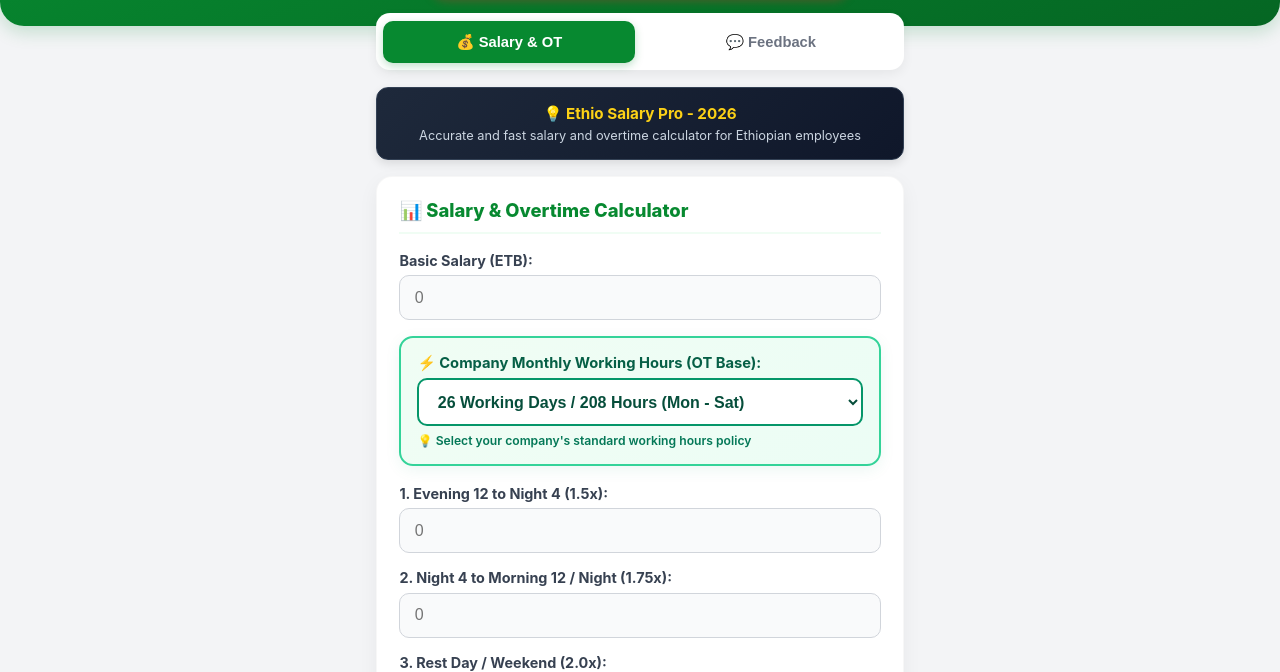
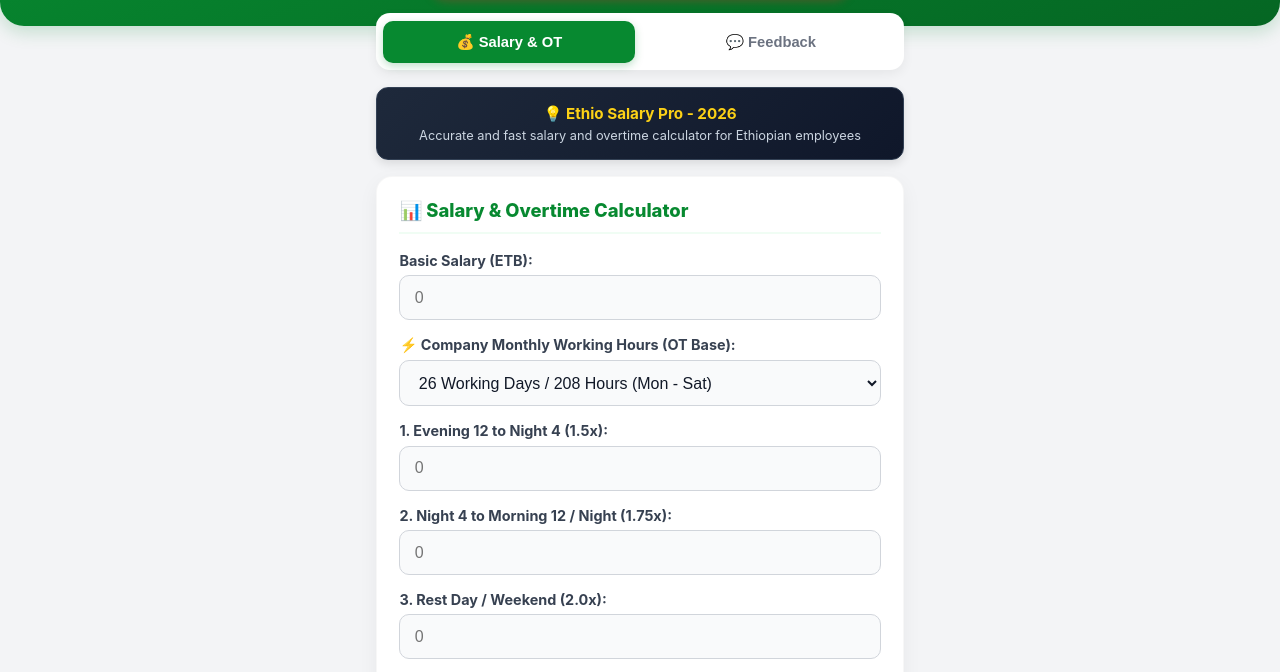
Before and after one commit to wendewende717-pixel/ethio-tools, a plain HTML site: page index.html in a window 1280 px wide. Shown: the part 151-823 px from the top of the page. Drawn offline with Linux system fonts and the light colour scheme.

Commit message:
Update index.html

```diff
--- a/index.html
+++ b/index.html
@@ -184,36 +184,6 @@
             box-shadow: 0 0 0 3px rgba(7, 137, 48, 0.12);
         }
 
-        /* 🌟 የተለየ ትኩረት የሚስብ የፕሮፌሽናል OT ሰዓት ማስተካከያ ዲዛይን */
-        .ot-highlight-box {
-            background: linear-gradient(135deg, #f0fdf4 0%, #ecfdf5 100%);
-            border: 2px solid #34d399;
-            border-radius: 14px;
-            padding: 1rem;
-            margin-bottom: 1.2rem;
-            box-shadow: 0 4px 15px rgba(5, 150, 105, 0.08);
-        }
-        .ot-highlight-box label {
-            color: #065f46;
-            font-size: 0.92rem;
-            display: flex;
-            align-items: center;
-            gap: 0.4rem;
-        }
-        .ot-highlight-box select {
-            border: 2px solid #059669;
-            background-color: #ffffff;
-            font-weight: 700;
-            color: #064e3b;
-        }
-        .ot-hint-text {
-            font-size: 0.76rem;
-            color: #047857;
-            margin-top: 0.4rem;
-            display: block;
-            font-weight: 600;
-        }
-
         button.action-btn {
             background: linear-gradient(135deg, #d32f2f, #b71c1c); color: white; border: none;
             padding: 0.95rem 1.5rem; border-radius: 12px; font-size: 1.02rem; cursor: pointer;
@@ -301,15 +271,14 @@
                 <input type="number" id="basicSalary" placeholder="0" inputmode="decimal">
             </div>
 
-            <!-- 🌟 የተለየ ትኩረት የሚስብ የፕሮፌሽናል OT ሰዓት ማስተካከያ ሳጥን -->
-            <div class="ot-highlight-box">
+            <!-- የበፊቱ መደበኛ የሰዓት ማስተካከያ ሳጥን -->
+            <div class="form-group">
                 <label id="lblWorkHours" for="monthlyHours">⚡ የድርጅቱ ወርሃዊ የስራ ሰዓት (OT መሰረት):</label>
                 <select id="monthlyHours">
                     <option value="208" id="opt208">26 የስራ ቀናት / 208 ሰዓት (ሰኞ - ቅዳሜ)</option>
                     <option value="176" id="opt176">22 የስራ ቀናት / 176 ሰዓት (ሰኞ - አርብ)</option>
                     <option value="240" id="opt240">30 ቀናት / 240 ሰዓት (መደበኛ ወርሃዊ)</option>
                 </select>
-                <span id="lblOtHint" class="ot-hint-text">💡 ድርጅትዎ በሚከተለው የስራ ህግ መሰረት መደበኛ ሰዓቱን ይምረጡ</span>
             </div>
 
             <div class="form-group">
@@ -548,7 +517,6 @@
             const bannerDesc = document.getElementById('bannerDesc');
             const installBtn = document.getElementById('installBtn');
             const lblWorkHours = document.getElementById('lblWorkHours');
-            const lblOtHint = document.getElementById('lblOtHint');
 
             if (lang === 'en') {
                 document.title = "Ethio Salary Pro | 2026 Ethiopian Salary, Tax & OT Calculator";
@@ -556,7 +524,6 @@
                 document.getElementById('calcHeader').innerText = "📊 Salary & Overtime Calculator";
                 document.getElementById('lblBasic').innerText = "Basic Salary (ETB):";
                 lblWorkHours.innerText = "⚡ Company Monthly Working Hours (OT Base):";
-                lblOtHint.innerText = "💡 Select your company's standard working hours policy";
                 document.getElementById('opt208').innerText = "26 Working Days / 208 Hours (Mon - Sat)";
                 document.getElementById('opt176').innerText = "22 Working Days / 176 Hours (Mon - Fri)";
                 document.getElementById('opt240').innerText = "30 Days / 240 Hours (Standard Monthly)";
@@ -595,7 +562,6 @@
                 document.getElementById('calcHeader').innerText = "📊 Shallgessa Mindaa fi OT";
                 document.getElementById('lblBasic').innerText = "Mindaa Bu'uuraa (Birr):";
                 lblWorkHours.innerText = "⚡ Sa'aatii Hojii Ji'aa Dhaabbataa (Bu'uura OT):";
-                lblOtHint.innerText = "💡 Dambii hojii dhaabbata keessaniitiin sa'aatii idilee filadhaa";
                 document.getElementById('opt208').innerText = "Guyyaa Hojii 26 / Sa'aatii 208 (Wiixata - Sanbata)";
                 document.getElementById('opt176').innerText = "Guyyaa Hojii 22 / Sa'aatii 176 (Wiixata - Jimaata)";
                 document.getElementById('opt240').innerText = "Guyyaa 30 / Sa'aatii 240 (Idilee Ji'aa)";
@@ -634,7 +600,6 @@
                 document.getElementById('calcHeader').innerText = "📊 ዓስቢ እና ኦቨርታይም መለኪዒ";
                 document.getElementById('lblBasic').innerText = "መሰረታዊ ዓስቢ (ብቅርሺ):";
                 lblWorkHours.innerText = "⚡ ወርሓዊ ናይ ስራሕ ሰዓታት ትካል (መሰረት OT):";
-                lblOtHint.innerText = "💡 ከም ሕጊ ስራሕ ትካልኩም መደበኛ ሰዓት ምረጹ";
                 document.getElementById('opt208').innerText = "26 መዓልታት ስራሕ / 208 ሰዓት (ሰኑይ - ቀዳም)";
                 document.getElementById('opt176').innerText = "22 መዓልታት ስራሕ / 176 ሰዓት (ሰኑይ - ዓርቢ)";
                 document.getElementById('opt240').innerText = "30 መዓልታት / 240 ሰዓት (ስሩዕ ወርሓዊ)";
@@ -673,7 +638,6 @@
                 document.getElementById('calcHeader').innerText = "📊 Xisaabiyaha Mushaharka iyo OT";
                 document.getElementById('lblBasic').innerText = "Mushaharka Aasaasiga ah (Shilin):";
                 lblWorkHours.innerText = "⚡ Saacadaha Shaqada Bisha ee Shirkadda (Saldhigga OT):";
-                lblOtHint.innerText = "💡 Dooro saacadaha shaqada ee waafaqsan sharciga shirkaddaada";
                 document.getElementById('opt208').innerText = "26 Maalmood / 208 Saacadood (Isniin - Sabti)";
                 document.getElementById('opt176').innerText = "22 Maalmood / 176 Saacadood (Isniin - Jimce)";
                 document.getElementById('opt240').innerText = "30 Maalmood / 240 Saacadood (Caadiga Bisha)";
@@ -712,7 +676,6 @@
                 document.getElementById('calcHeader').innerText = "📊 ደመወዝ እና ኦቨርታይም (OT) ማስያ";
                 document.getElementById('lblBasic').innerText = "መሰረታዊ ደመወዝ (Basic Salary በብር):";
                 lblWorkHours.innerText = "⚡ የድርጅቱ ወርሃዊ የስራ ሰዓት (OT መሰረት):";
-                lblOtHint.innerText = "💡 ድርጅትዎ በሚከተለው የስራ ህግ መሰረት መደበኛ ሰዓቱን ይምረጡ";
                 document.getElementById('opt208').innerText = "26 የስራ ቀናት / 208 ሰዓት (ሰኞ - ቅዳሜ)";
                 document.getElementById('opt176').innerText = "22 የስራ ቀናት / 176 ሰዓት (ሰኞ - አርብ)";
                 document.getElementById('opt240').innerText = "30 ቀናት / 240 ሰዓት (መደበኛ ወርሃዊ)";
```
